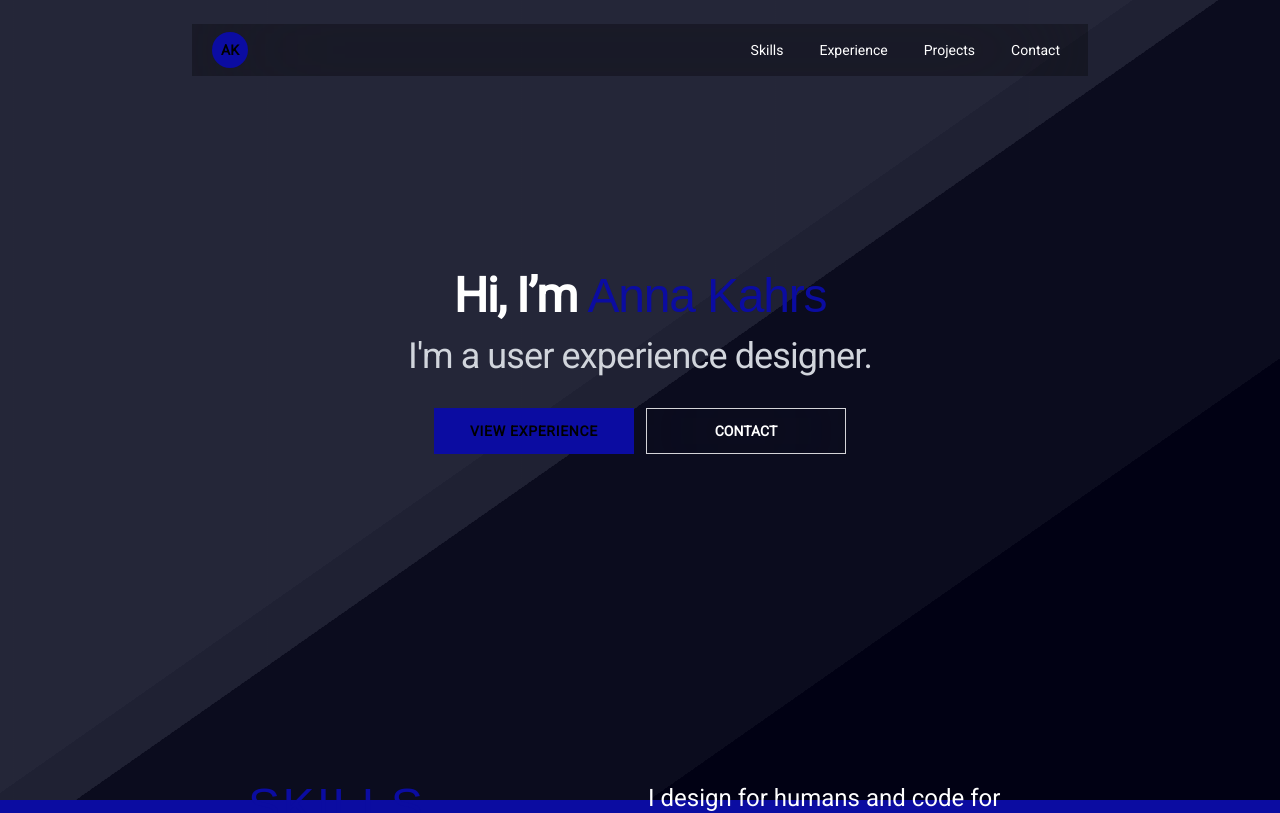
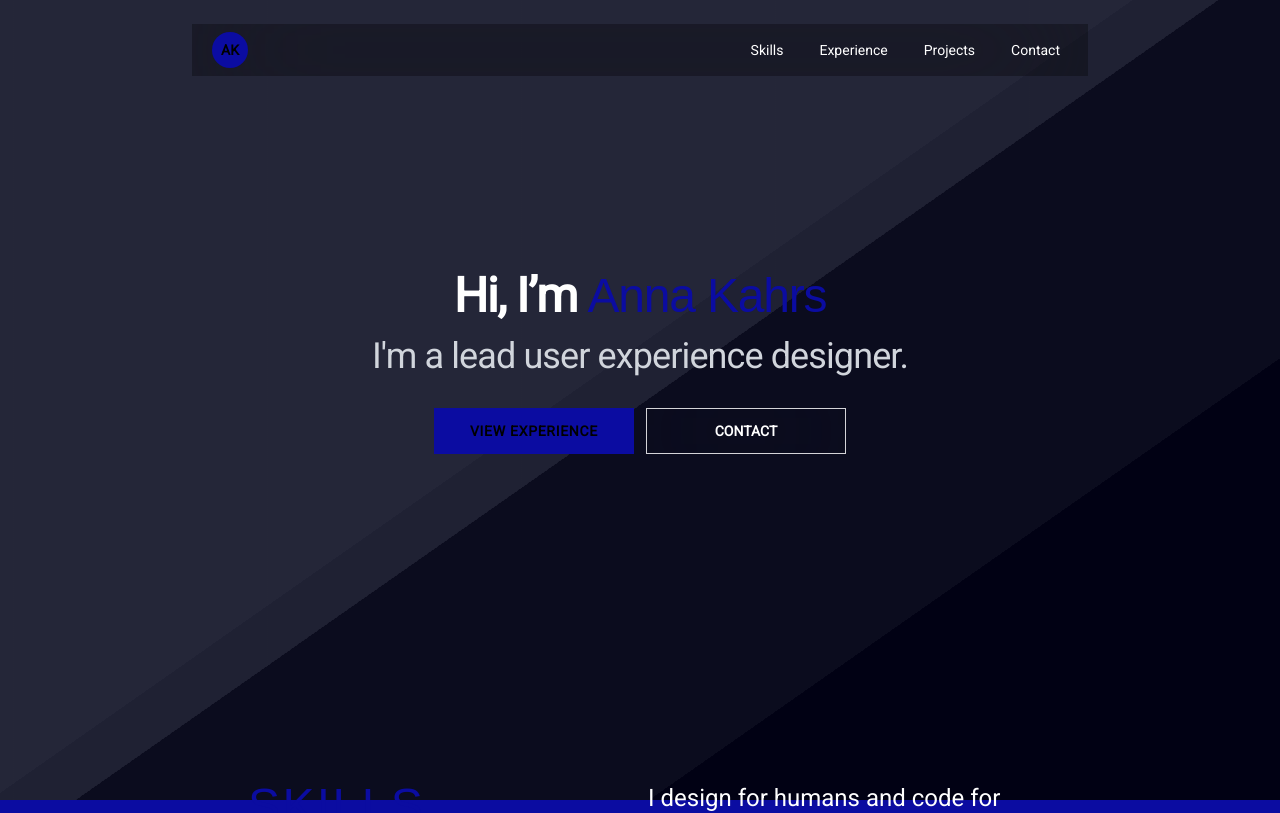
Before and after one commit to justinkahrs/annakahrs, a Next.js app: page / in a window 1280 px wide. Shown: the top 813 px of the page. Built offline with nearby package versions, Linux system fonts and the light colour scheme; no server answers; a web font is replaced by a local one.

Commit message:
Update Home.tsx

```diff
--- a/components/Home.tsx
+++ b/components/Home.tsx
@@ -38,7 +38,7 @@ function Home() {
             transition={{ delay: 0.1, duration: 0.6, ease: "easeOut" }}
             className="mt-4 text-4xl tracking-tight text-gray-300"
           >
-            I'm a user experience designer.
+            I'm a lead user experience designer.
           </motion.p>
           <motion.div
             initial={{ opacity: 0, y: 8 }}
```
